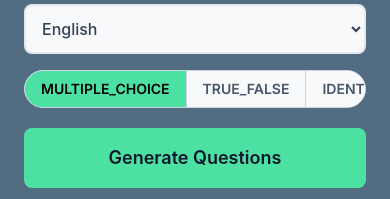
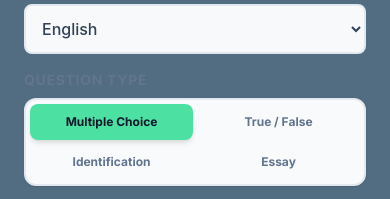
Before and after one commit to Adrian7373/Quizify-AI-Driven-Quiz-Generation-and-Gamification, a Next.js app: page / in a window 390 px wide. Shown: the part 642-841 px from the top of the page. Built offline with nearby package versions, Linux system fonts and the light colour scheme; no server answers.

Commit message:
Made responsive and improved

```diff
--- a/src/app/_components/QuestionTypeSelector.tsx
+++ b/src/app/_components/QuestionTypeSelector.tsx
@@ -1,5 +1,4 @@
 "use client"
-import { useState } from "react";
 import { QuizType } from "../page";
 
 interface QuestionTypeSelector {
@@ -7,34 +6,47 @@ interface QuestionTypeSelector {
     handleTypeChange: (quizType: QuizType) => void
 }
 
+// 1. Map programmatic enums to human-readable labels
+const TYPE_LABELS: Record<QuizType, string> = {
+    MULTIPLE_CHOICE: "Multiple Choice",
+    TRUE_FALSE: "True / False",
+    IDENTIFICATION: "Identification",
+    ESSAY: "Essay"
+};
+
 export default function QuizTypeSelector({ quizType, handleTypeChange }: QuestionTypeSelector) {
     const options: QuizType[] = ['MULTIPLE_CHOICE', 'TRUE_FALSE', 'IDENTIFICATION', 'ESSAY'];
 
     return (
-        <>
-            {/* The Segmented Control Container */}
-            <div className="flex shrink-0 w-full max-w-lg rounded-full border border-slate-300 overflow-hidden bg-white font-inter">
-                {options.map((option, index) => {
+        <div className="w-full flex flex-col gap-2 font-inter shrink-0">
+            <label className="text-sm font-bold text-slate-500 uppercase tracking-wider">
+                Question Type
+            </label>
+
+            {/* 2. Responsive Grid Container: 2 columns on mobile, 4 on desktop */}
+            <div className="grid grid-cols-2 sm:grid-cols-4 gap-1 p-1 w-full rounded-xl border-2 border-slate-200 bg-slate-50 shadow-sm">
+                {options.map((option) => {
                     const isActive = quizType === option;
 
                     return (
                         <button
                             key={option}
+                            type="button"
                             onClick={() => handleTypeChange(option)}
                             className={`
-                flex-1 py-2 px-4 text-sm font-semibold transition-colors
-                ${index !== options.length - 1 ? 'border-r border-slate-300' : ''}
-                ${isActive
-                                    ? 'bg-[#4ce0a3]' // Matches the mint green from the image
-                                    : 'bg-white text-slate-600 hover:bg-slate-50'
+                                py-2.5 px-2 text-xs sm:text-sm font-bold rounded-lg transition-all text-center flex items-center justify-center
+                                ${isActive
+                                    ? 'bg-[#4ce0a3] text-slate-900 shadow-md'
+                                    : 'bg-transparent text-slate-500 hover:bg-slate-200 hover:text-slate-700'
                                 }
-              `}
+                            `}
                         >
-                            {option}
+                            {/* Render the mapped label instead of the raw option */}
+                            {TYPE_LABELS[option]}
                         </button>
                     );
                 })}
             </div>
-        </>
+        </div>
     )
 }
```
